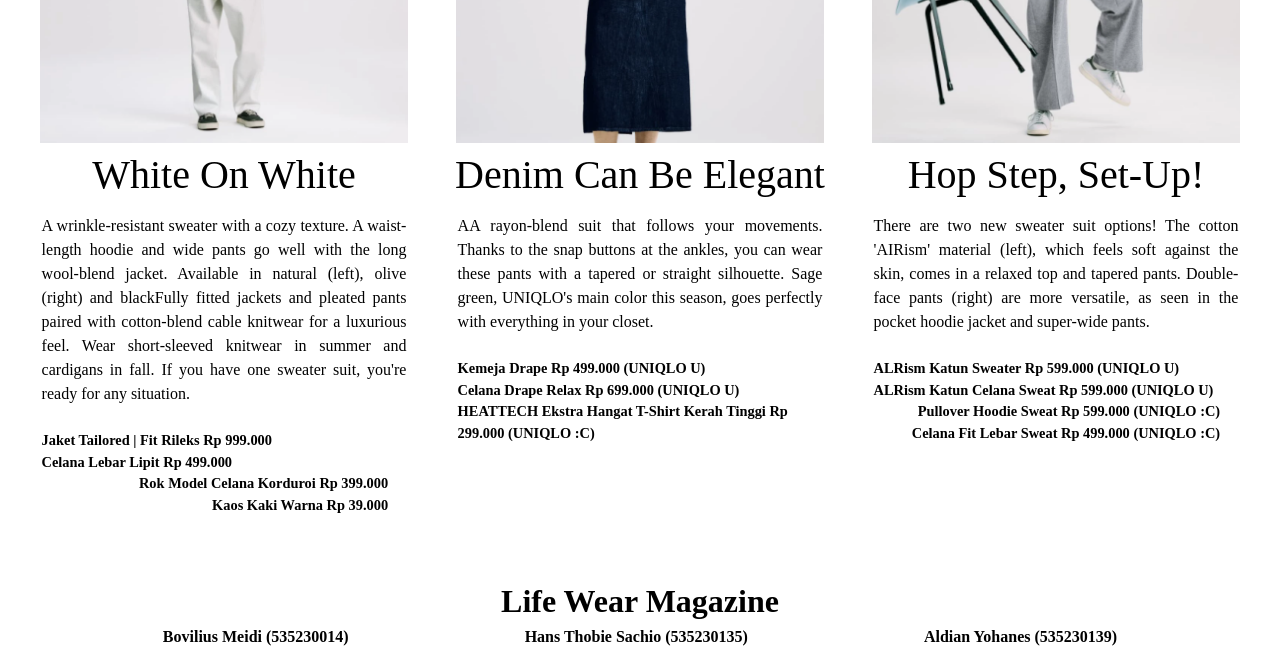
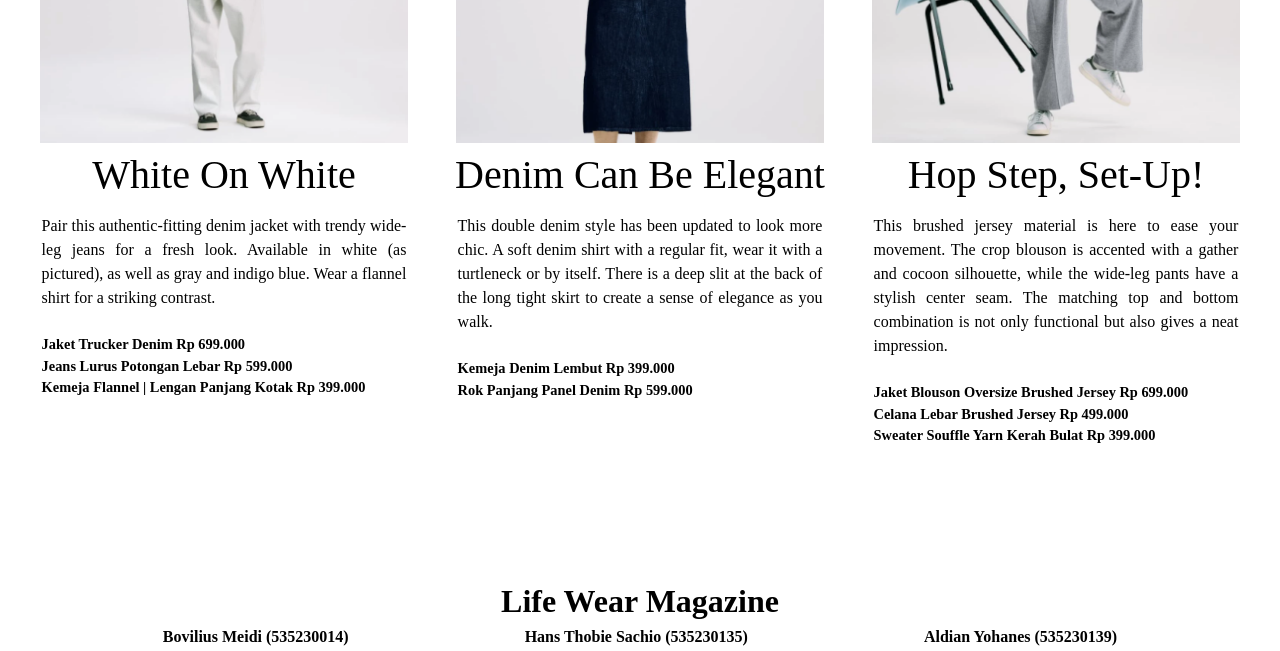
Before and after one commit to BoviliusMeidi/UNIQLO, a plain HTML site: page contents/the-playful-pairs.html in a window 1280 px wide. Shown: the part 2974-3625 px from the top of the page. Drawn offline with nearby package versions, Linux system fonts and the light colour scheme; a web font is replaced by a local one.

Commit message:
update: page 5 and format

```diff
--- a/contents/the-playful-pairs.html
+++ b/contents/the-playful-pairs.html
@@ -23,7 +23,10 @@
 
   <main>
     <div class="img-header">
-      <img src="../assets/magazine/LifeWear-Magazine.png" alt="" />
+      <img
+        src="../assets/magazine/LifeWear-Magazine.png"
+        alt="Title"
+        />
     </div>
 
     <!-- isi jumlah page -->
@@ -37,7 +40,10 @@
 
       <div class="row-section" id="second-section">
         <div class="column-section">
-          <img src="../assets/sidebar/Dummy_Content_List.png" alt="" />
+          <img
+            src="../assets/sidebar/Dummy_Content_List.png"
+            alt="video"
+          />
         </div>
 
         <div class="row-section">
@@ -48,10 +54,16 @@
           </p>
 
           <div class="produk">
-            <img src="../assets/magazine/the-playful-pairs/playfulpairs_1.png" alt="" />
+            <img
+              src="../assets/magazine/the-playful-pairs/playfulpairs_1.png"
+              alt="Picture 1"
+            />
           </div>
           <div class="produk2">
-            <img src="../assets/magazine/the-playful-pairs/playfulpairs_2.png" alt="" />
+            <img
+              src="../assets/magazine/the-playful-pairs/playfulpairs_2.png"
+              alt="Picture 2"
+            />
           </div>
         </div>
       </div>
@@ -62,14 +74,17 @@
         <div class="left-section">
           <img
             src="../assets/magazine/the-playful-pairs/playfulpairs_3.png"
-            alt=""
+            alt="Picture 3"
           />
         </div>
         <div class="right-section">
           <h1>Ready, Set, Sweaters!</h1>
-          <p>A jacket with a loose fit and pleated pants paired with cable knitwear in a cotton blend has a luxurious feel.
+          <p>
+            A jacket with a loose fit and pleated pants paired with cable knitwear
+            in a cotton blend has a luxurious feel.
             Wear short-sleeved knitwear in summer and cardigans in fall.
-            If you have one sweater suit, you're ready for any situation.</p>
+            If you have one sweater suit, you're ready for any situation.
+          </p>
 
             <div class="list-price">
               <div class="list-left">
@@ -89,13 +104,17 @@
         <div class="column-section" id="third-first-section">
           <img
             src="../assets/magazine/the-playful-pairs/playfulpairs_4.png"
-            alt=""
+            alt="Picture 4"
             />
           <h1>Tidy Textures</h1>
-          <p> A wrinkle-resistant sweater with a cozy texture.
+          <p>
+            A wrinkle-resistant sweater with a cozy texture.
             A waist-length hoodie and wide pants go well with the long wool-blend jacket.
-            Available in natural (left), olive (right) and blackFully fitted jackets and pleated pants paired with cotton-blend cable knitwear for a luxurious feel.
-            Wear short-sleeved knitwear in summer and cardigans in fall. If you have one sweater suit, you're ready for any situation.</p>
+            Available in natural (left), olive (right) and blackFully fitted jackets and
+            pleated pants paired with cotton-blend cable knitwear for a luxurious feel.
+            Wear short-sleeved knitwear in summer and cardigans in fall.
+            If you have one sweater suit, you're ready for any situation.
+          </p>
 
             <div class="list-price">
               <div class="list-left">
@@ -112,13 +131,15 @@
         <div class="column-section" id="third-second-section">
           <img
             src="../assets/magazine/the-playful-pairs/playfulpairs_5.png"
-            alt=""
-            />
+            alt="Picture 5"
+          />
           <h1>A Fine Balance</h1>
-          <p> AA rayon-blend suit that follows your movements.
+          <p>
+            AA rayon-blend suit that follows your movements.
             Thanks to the snap buttons at the ankles,
             you can wear these pants with a tapered or straight silhouette.
-            Sage green, UNIQLO's main color this season, goes perfectly with everything in your closet.</p>
+            Sage green, UNIQLO's main color this season, goes perfectly with everything in your closet.
+          </p>
 
             <div class="list-price">
               <div class="list-left">
@@ -133,12 +154,14 @@
         <div class="column-section" id="third-third-section">
           <img
             src="../assets/magazine/the-playful-pairs/playfulpairs_6.png"
-            alt=""
-            />
+            alt="Picture 6"
+          />
           <h1>Two New Buddies</h1>
-          <p>There are two new sweater suit options! The cotton 'AIRism' material (left),
+          <p>
+            There are two new sweater suit options! The cotton 'AIRism' material (left),
             which feels soft against the skin, comes in a relaxed top and tapered pants.
-            Double-face pants (right) are more versatile, as seen in the pocket hoodie jacket and super-wide pants.</p>
+            Double-face pants (right) are more versatile, as seen in the pocket hoodie jacket and super-wide pants.
+          </p>
 
             <div class="list-price">
               <div class="list-left">
@@ -165,22 +188,20 @@
             <div class="column-section" id="third-first-section">
               <img
                 src="../assets/magazine/the-playful-pairs/playfulpairs_8.png"
-                alt=""
+                alt="Picture 8"
                 />
               <h1>White On White</h1>
-              <p> A wrinkle-resistant sweater with a cozy texture.
-                A waist-length hoodie and wide pants go well with the long wool-blend jacket.
-                Available in natural (left), olive (right) and blackFully fitted jackets and pleated pants paired with cotton-blend cable knitwear for a luxurious feel.
-                Wear short-sleeved knitwear in summer and cardigans in fall. If you have one sweater suit, you're ready for any situation.</p>
+              <p>
+                Pair this authentic-fitting denim jacket with trendy wide-leg jeans for a fresh look.
+                Available in white (as pictured), as well as gray and indigo blue.
+                Wear a flannel shirt for a striking contrast.
+              </p>
 
                 <div class="list-price">
                   <div class="list-left">
-                    <p>Jaket Tailored | Fit Rileks Rp 999.000</p>
-                    <p>Celana Lebar Lipit Rp 499.000</p>
-                  </div>
-                  <div class="list-right">
-                    <p>Rok Model Celana Korduroi Rp 399.000</p>
-                    <p>Kaos Kaki Warna Rp 39.000</p>
+                    <p>Jaket Trucker Denim Rp 699.000</p>
+                    <p>Jeans Lurus Potongan Lebar Rp 599.000</p>
+                    <p>Kemeja Flannel | Lengan Panjang Kotak Rp 399.000</p>
                   </div>
                 </div>
             </div>
@@ -188,20 +209,19 @@
             <div class="column-section" id="third-second-section">
               <img
                 src="../assets/magazine/the-playful-pairs/playfulpairs_9.png"
-                alt=""
+                alt="Picture 9"
                 />
               <h1>Denim Can Be Elegant</h1>
-              <p> AA rayon-blend suit that follows your movements.
-                Thanks to the snap buttons at the ankles,
-                you can wear these pants with a tapered or straight silhouette.
-                Sage green, UNIQLO's main color this season, goes perfectly with everything in your closet.</p>
+              <p>
+                This double denim style has been updated to look more chic.
+                A soft denim shirt with a regular fit, wear it with a turtleneck or by itself.
+                There is a deep slit at the back of the long tight skirt to create a sense of elegance as you walk.
+              </p>
 
                 <div class="list-price">
                   <div class="list-left">
-                    <p>Kemeja Drape Rp 499.000 (UNIQLO U)</p>
-                    <p>Celana Drape Relax Rp 699.000 (UNIQLO U)</p>
-                    <p>HEATTECH Ekstra Hangat T-Shirt Kerah Tinggi
-                      Rp 299.000 (UNIQLO :C)</p>
+                    <p>Kemeja Denim Lembut Rp 399.000</p>
+                    <p>Rok Panjang Panel Denim Rp 599.000</p>
                   </div>
                 </div>
             </div>
@@ -209,22 +229,21 @@
             <div class="column-section" id="third-third-section">
               <img
                 src="../assets/magazine/the-playful-pairs/playfulpairs_10.png"
-                alt=""
+                alt="Picture 10"
                 />
               <h1>Hop Step, Set-Up!</h1>
-              <p>There are two new sweater suit options! The cotton 'AIRism' material (left),
-                which feels soft against the skin, comes in a relaxed top and tapered pants.
-                Double-face pants (right) are more versatile, as seen in the pocket hoodie jacket and super-wide pants.</p>
+              <p>
+                This brushed jersey material is here to ease your movement.
+                The crop blouson is accented with a gather and cocoon silhouette,
+                while the wide-leg pants have a stylish center seam.
+                The matching top and bottom combination is not only functional but also gives a neat impression.
+              </p>
 
                 <div class="list-price">
                   <div class="list-left">
-                    <p>ALRism Katun Sweater Rp 599.000 (UNIQLO U)</p>
-                    <p>ALRism Katun Celana Sweat Rp 599.000 (UNIQLO U)</p>
-                  </div>
-
-                  <div class="list-right">
-                    <p>Pullover Hoodie Sweat Rp 599.000 (UNIQLO :C)</p>
-                    <p>Celana Fit Lebar Sweat Rp 499.000 (UNIQLO :C)</p>
+                    <p>Jaket Blouson Oversize Brushed Jersey Rp 699.000</p>
+                    <p>Celana Lebar Brushed Jersey Rp 499.000</p>
+                    <p>Sweater Souffle Yarn Kerah Bulat Rp 399.000</p>
                   </div>
                 </div>
 
```
